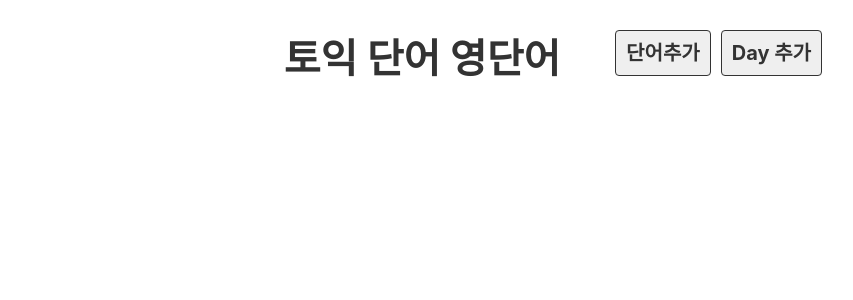
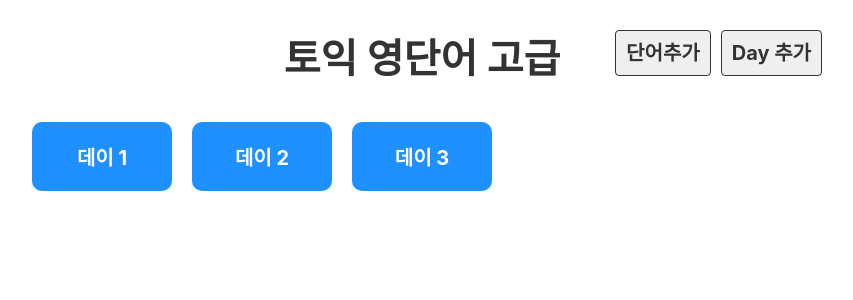
Before and after one commit to KwangminNam/react-english-dictionary-app, a React (Create React App) app: page / in a window 1280 px wide. Shown: the top 300 px of the page, without its empty margins (218-1071 px from the left). Built offline with nearby package versions, Linux system fonts and the light colour scheme.

Commit message:
router dom

```diff
--- a/package.json
+++ b/package.json
@@ -8,7 +8,7 @@
     "@testing-library/user-event": "^13.5.0",
     "react": "^17.0.2",
     "react-dom": "^17.0.2",
-    "react-router-dom": "^6.2.1",
+    "react-router-dom": "^5.2.0",
     "react-scripts": "5.0.0",
     "web-vitals": "^2.1.4"
   },
--- a/src/App.js
+++ b/src/App.js
@@ -4,6 +4,7 @@ import Header from './component/Header';
 import DayList from './component/DayList';
 import Day from './component/Day';
 import {BrowserRouter,Route,Switch} from 'react-router-dom';
+import EmptyPage from './component/EmptyPage';
 
 
 function App() {
@@ -12,11 +13,15 @@ function App() {
     <div className="App">
       <Header/>
       <Switch>
-        <Route path="/">
-
+        <Route exact path="/">
+          <DayList/>
         </Route>
-        <DayList/>
-        <Day/>
+        <Route path="/day/:day">
+          <Day/>
+        </Route>
+        <Route>
+          <EmptyPage></EmptyPage>
+        </Route>
       </Switch>
     </div>
     </BrowserRouter>
--- a/src/component/Day.js
+++ b/src/component/Day.js
@@ -1,11 +1,14 @@
 import dummy from '../db/data.json'
+import { useParams, useRouteMatch } from 'react-router-dom';
 
 export default function Day(){
   // dummy.words
-  const day = 1;
-  const wordList = dummy.words.filter( word =>(word.day===day) )
-  console.log(wordList)
+  const day = useParams().day;
+  const wordList = dummy.words.filter( word =>(word.day=== Number(day)) )
+
+
   return <>
+    <h1>Day{day}</h1>
     <table>
       <tbody>
         {wordList.map(word=>
--- a/src/component/DayList.js
+++ b/src/component/DayList.js
@@ -1,3 +1,4 @@
+import { Link } from "react-router-dom";
 import dummy from "../db/data.json";
 
 function DayList(){
@@ -5,7 +6,11 @@ function DayList(){
   return(
     <ul className="list_day">
       {dummy.날짜.map(day =>
-          <li key={day.id}>데이 {day.day}</li>
+          <li key={day.id}>
+            <Link to={`/day/${day.day}`}>
+            데이 {day.day}
+            </Link>
+            </li>
         )}
   </ul>
   )
--- /dev/null
+++ b/src/component/EmptyPage.js
@@ -0,0 +1,13 @@
+import { Link } from "react-router-dom";
+
+function EmptyPage (){
+  return(
+    <>
+      <h3>
+        <Link to='/'>잘못된 접근입니다.</Link>
+      </h3>
+    </>
+  )
+}
+
+export default EmptyPage;
--- a/src/component/Header.js
+++ b/src/component/Header.js
@@ -1,8 +1,10 @@
+import { Link } from "react-router-dom";
+
 export default function Header(){
   return(
     <div className="header">
       <h1>
-        <a href="/">토익 단어 영단어</a>
+        <Link to="/">토익 영단어 고급</Link>
       </h1>
       <div className="menu">
         <a href="#x" className="link">
```
Also changed, not shown: 1 other file (tests, documents, lock files or other folders).
